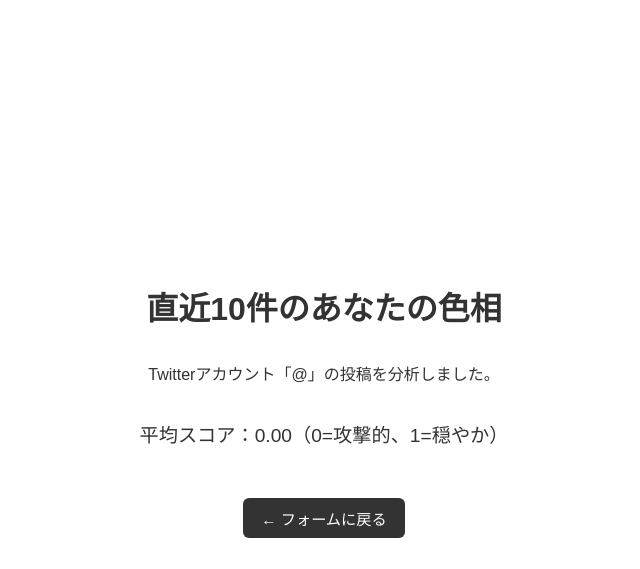
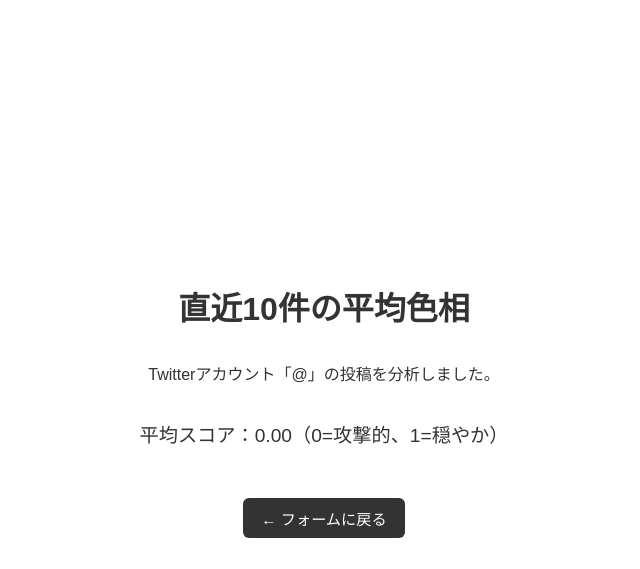
Before and after one commit to ciaoktrc/twitter-flask-analyzer, a Flask app: template templates/result.html in a window 1280 px wide. Shown: the top 569 px of the page, without its empty margins (316-956 px from the left). Run offline with Flask 3, Linux system fonts and the light colour scheme; the template is opened without the code that fills it, so the values that code supplies are empty.

Commit message:
Update result.html

```diff
--- a/templates/result.html
+++ b/templates/result.html
@@ -52,7 +52,7 @@
   </style>
 </head>
 <body>
-  <h1>直近10件のあなたの色相</h1>
+  <h1>直近10件の平均色相</h1>
   <p>Twitterアカウント「@{{ username }}」の投稿を分析しました。</p>
   <p class="score">平均スコア：{{ '%.2f'|format(score) }}（0=攻撃的、1=穏やか）</p>
   <a href="/" class="back-link">← フォームに戻る</a>
```
